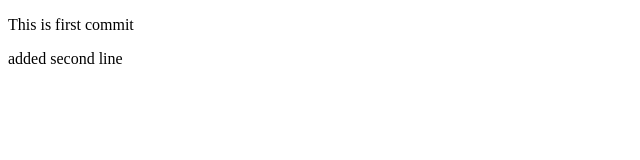
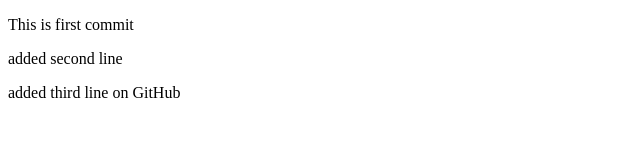
Before and after one commit to AlexDonn19/AD19hw, a plain HTML site: page index.html in a window 1280 px wide. Shown: the whole page, without its empty margins (0-640 px from the left). Drawn offline with Linux system fonts and the light colour scheme.

Commit message:
Update index.html

```diff
--- a/index.html
+++ b/index.html
@@ -7,6 +7,7 @@
 <body>
   <p>This is first commit</p>
   <p>added second line</p>
+  <p>added third line on GitHub</p>
 
 
 
```
